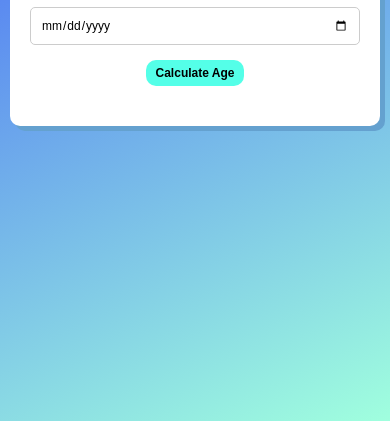
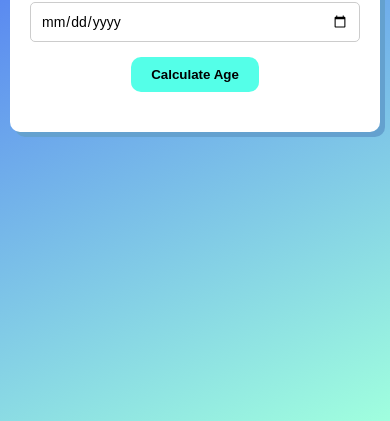
Before and after one commit to Lavansi98/Age-Calculator, a plain HTML site: page index.html in a window 390 px wide. Shown: the part 423-844 px from the top of the page. Drawn offline with Linux system fonts and the light colour scheme.

Commit message:
new updated

```diff
--- a/style.css
+++ b/style.css
@@ -87,22 +87,4 @@ body{
     .title h2 {
       font-size: 18px;
     }
-
-    .calculate-box h3 {
-      font-size: 16px;
-    }
-
-    .input-namebox input,
-    .calculate-box input[type="date"] {
-      font-size: 12px;
-    }
-
-    .calculate-box button {
-      font-size: 12px;
-      padding: 6px 10px;
-    }
-
-    #getname, #year, #thanks {
-      font-size: 12px;
-    }
-  }
+}
```
